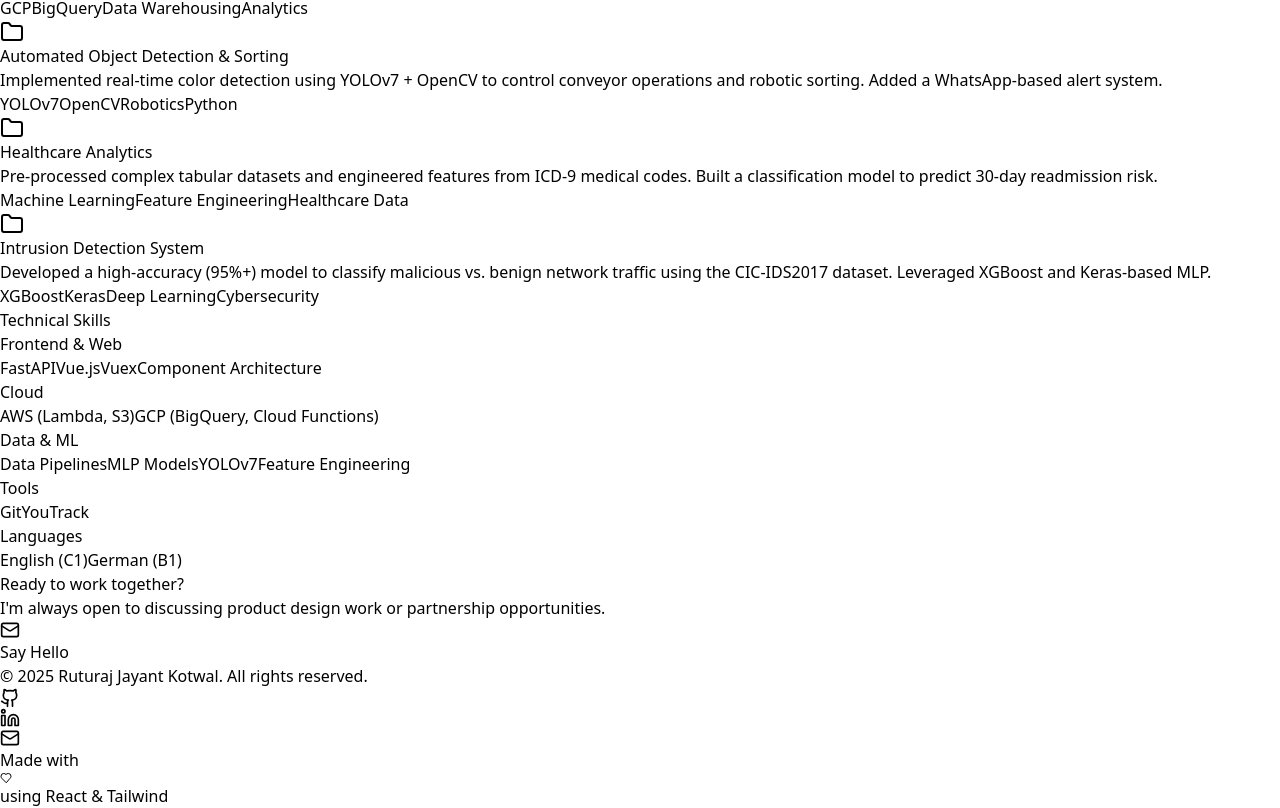
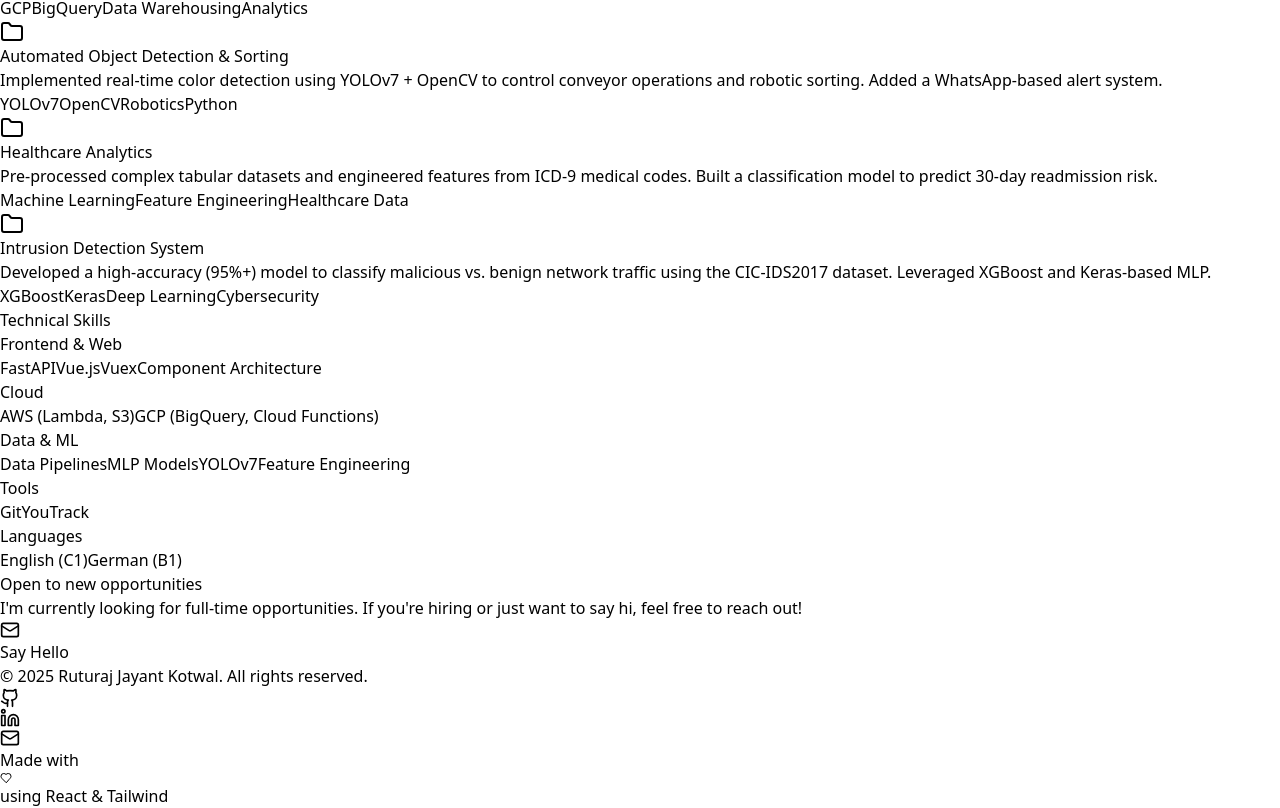
Before and after one commit to RuturajKotwal/portfolio-website, a React (Vite) app: page / in a window 1280 px wide. Shown: the part 3052-3860 px from the top of the page. Built offline with nearby package versions, Linux system fonts and the light colour scheme.

Commit message:
Update contact section for job hunting

```diff
--- a/src/sections/Contact.jsx
+++ b/src/sections/Contact.jsx
@@ -17,9 +17,9 @@ const Contact = () => {
                     transition={{ duration: 0.5 }}
                     className="bg-gradient-to-r from-blue-600 to-purple-600 rounded-3xl p-12 md:p-20 text-center text-white"
                 >
-                    <h2 className="text-3xl md:text-5xl font-bold mb-6">Ready to work together?</h2>
+                    <h2 className="text-3xl md:text-5xl font-bold mb-6">Open to new opportunities</h2>
                     <p className="text-lg md:text-xl text-blue-100 mb-10 max-w-2xl mx-auto">
-                        I'm always open to discussing product design work or partnership opportunities.
+                        I'm currently looking for full-time opportunities. If you're hiring or just want to say hi, feel free to reach out!
                     </p>
                     <a
                         href={socials.email}
```
